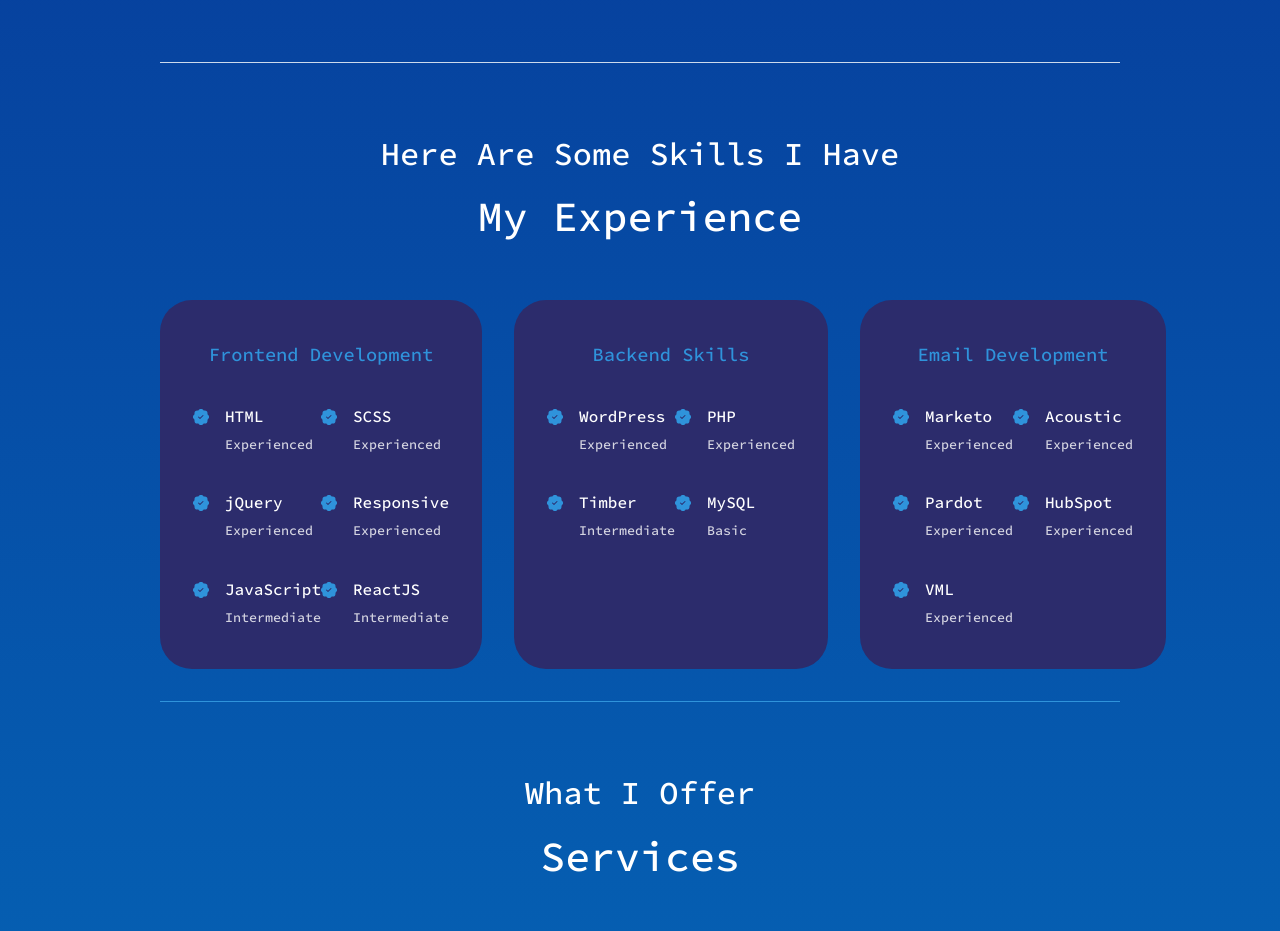
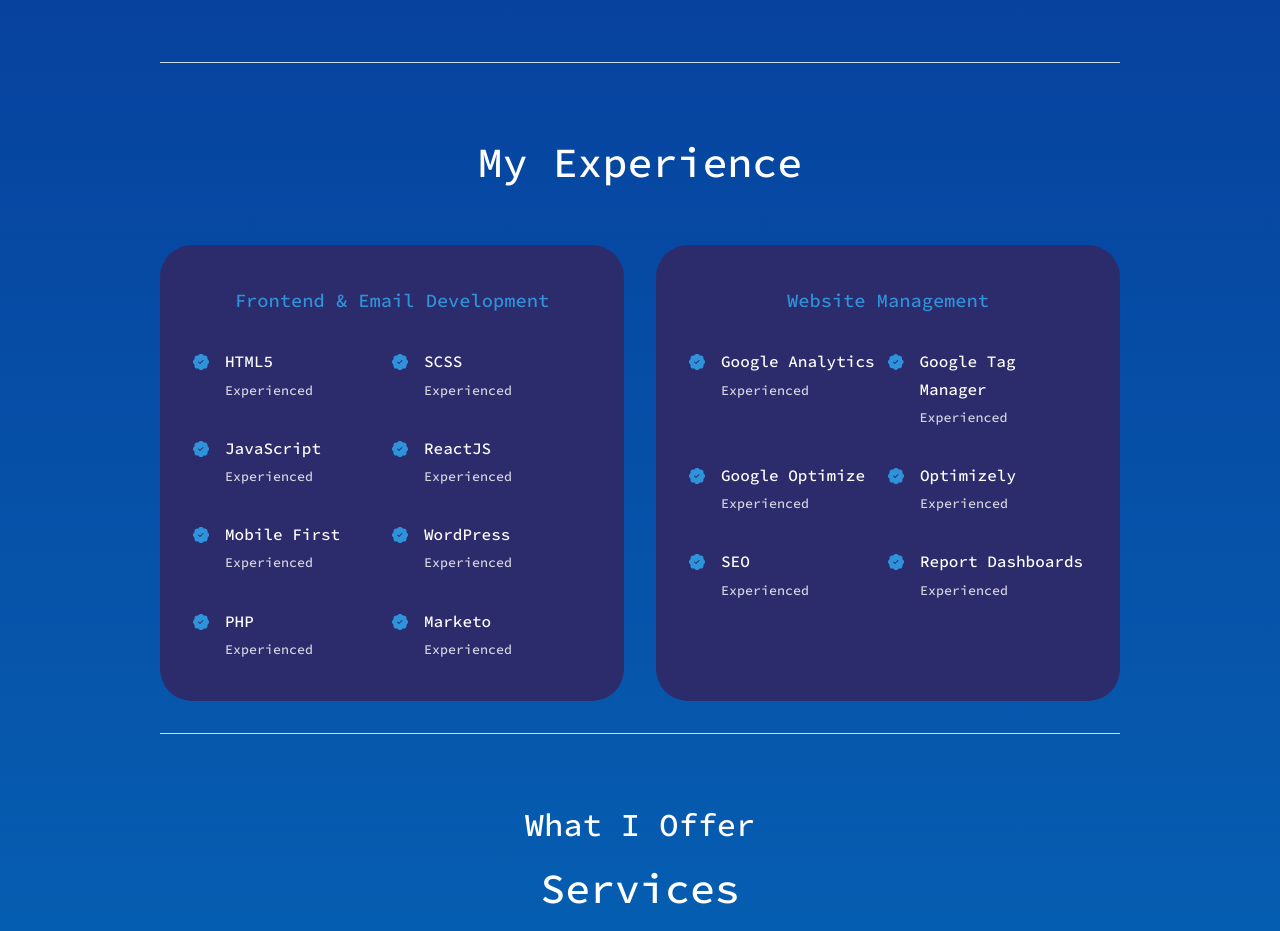
Before and after one commit to torthbandt/Thomas-Orthbandt-React-Web-Portfolio, a React (Create React App) app: page / in a window 1280 px wide. Shown: the part 1951-2882 px from the top of the page. Built offline with nearby package versions, Linux system fonts and the light colour scheme.

Commit message:
Updated Styling

```diff
--- a/src/components/experience/Experience.jsx
+++ b/src/components/experience/Experience.jsx
@@ -5,16 +5,15 @@
 const Experience = () => {
   return (
     <section id="experience">
-      <h5>Here Are Some Skills I Have</h5>
       <h2>My Experience</h2>
       <div className='container experience__container'>
         <div className='experience__frontent'>
-          <h3>Frontend Development</h3>
+          <h3>Frontend & Email Development</h3>
           <div className="experience__content">
             <article className='experience__details'>
               <BsPatchCheckFill className='experience__details-icon' />
               <div>
-                <h4>HTML</h4>
+                <h4>HTML5</h4>
                 <small className='text-light'>Experienced</small>
               </div>
             </article>
@@ -28,37 +27,24 @@
             <article className='experience__details'>
               <BsPatchCheckFill className='experience__details-icon' />
               <div>
-                <h4>jQuery</h4>
+                <h4>JavaScript</h4>
                 <small className='text-light'>Experienced</small>
               </div>
             </article>
             <article className='experience__details'>
               <BsPatchCheckFill className='experience__details-icon' />
               <div>
-                <h4>Responsive</h4>
+                <h4>ReactJS</h4>
                 <small className='text-light'>Experienced</small>
               </div>
             </article>
             <article className='experience__details'>
               <BsPatchCheckFill className='experience__details-icon' />
               <div>
-                <h4>JavaScript</h4>
-                <small className='text-light'>Intermediate</small>
+                <h4>Mobile First</h4>
+                <small className='text-light'>Experienced</small>
               </div>
             </article>
-            <article className='experience__details'>
-              <BsPatchCheckFill className='experience__details-icon' />
-              <div>
-                <h4>ReactJS</h4>
-                <small className='text-light'>Intermediate</small>
-              </div>
-            </article>
-          </div>
-        </div>
-
-        <div className="experience__backend">
-          <h3>Backend Skills</h3>
-          <div className="experience__content">
             <article className='experience__details'>
               <BsPatchCheckFill className='experience__details-icon' />
               <div>
@@ -76,60 +62,62 @@
             <article className='experience__details'>
               <BsPatchCheckFill className='experience__details-icon' />
               <div>
-                <h4>Timber</h4>
-                <small className='text-light'>Intermediate</small>
+                <h4>Marketo</h4>
+                <small className='text-light'>Experienced</small>
               </div>
             </article>
-            <article className='experience__details'>
-              <BsPatchCheckFill className='experience__details-icon' />
-              <div>
-                <h4>MySQL</h4>
-                <small className='text-light'>Basic</small>
-              </div>
-            </article>
+
           </div>
         </div>
 
-        <div className="experience__email">
-          <h3>Email Development</h3>
+        <div className="experience__website">
+          <h3>Website Management</h3>
           <div className="experience__content">
             <article className='experience__details'>
               <BsPatchCheckFill className='experience__details-icon' />
               <div>
-                <h4>Marketo</h4>
+                <h4>Google Analytics</h4>
                 <small className='text-light'>Experienced</small>
               </div>
             </article>
             <article className='experience__details'>
               <BsPatchCheckFill className='experience__details-icon' />
               <div>
-                <h4>Acoustic</h4>
+                <h4>Google Tag Manager</h4>
                 <small className='text-light'>Experienced</small>
               </div>
             </article>
             <article className='experience__details'>
               <BsPatchCheckFill className='experience__details-icon' />
               <div>
-                <h4>Pardot</h4>
+                <h4>Google Optimize</h4>
                 <small className='text-light'>Experienced</small>
               </div>
             </article>
             <article className='experience__details'>
               <BsPatchCheckFill className='experience__details-icon' />
               <div>
-                <h4>HubSpot</h4>
+                <h4>Optimizely</h4>
                 <small className='text-light'>Experienced</small>
               </div>
             </article>
             <article className='experience__details'>
               <BsPatchCheckFill className='experience__details-icon' />
               <div>
-                <h4>VML</h4>
+                <h4>SEO</h4>
+                <small className='text-light'>Experienced</small>
+              </div>
+            </article>
+            <article className='experience__details'>
+              <BsPatchCheckFill className='experience__details-icon' />
+              <div>
+                <h4>Report Dashboards</h4>
                 <small className='text-light'>Experienced</small>
               </div>
             </article>
           </div>
         </div>
+
       </div>
     </section>
   )
--- a/src/components/experience/experience.css
+++ b/src/components/experience/experience.css
@@ -1,8 +1,9 @@
 .experience__container {
     display: grid;
-    grid-template-columns: 1fr 1fr 1fr;
+    grid-template-columns: 1fr 1fr;
     gap: 2rem;
-    border-bottom: 1px solid var(--color-primary);
+    /*border-bottom: 1px solid var(--color-primary);*/
+    border-bottom: 1px solid var(--color-light);
     padding: 0 0 2rem 0;
 }
 
@@ -47,10 +48,10 @@
     .experience__container {
         grid-template-columns: 1fr;
     }
-    .experience__container > div {
+    /*.experience__container > div {
         padding: 2rem;
         margin: 0 auto;
-    }
+    }*/
     .experience__content {
         padding: 1rem;
     }
```
